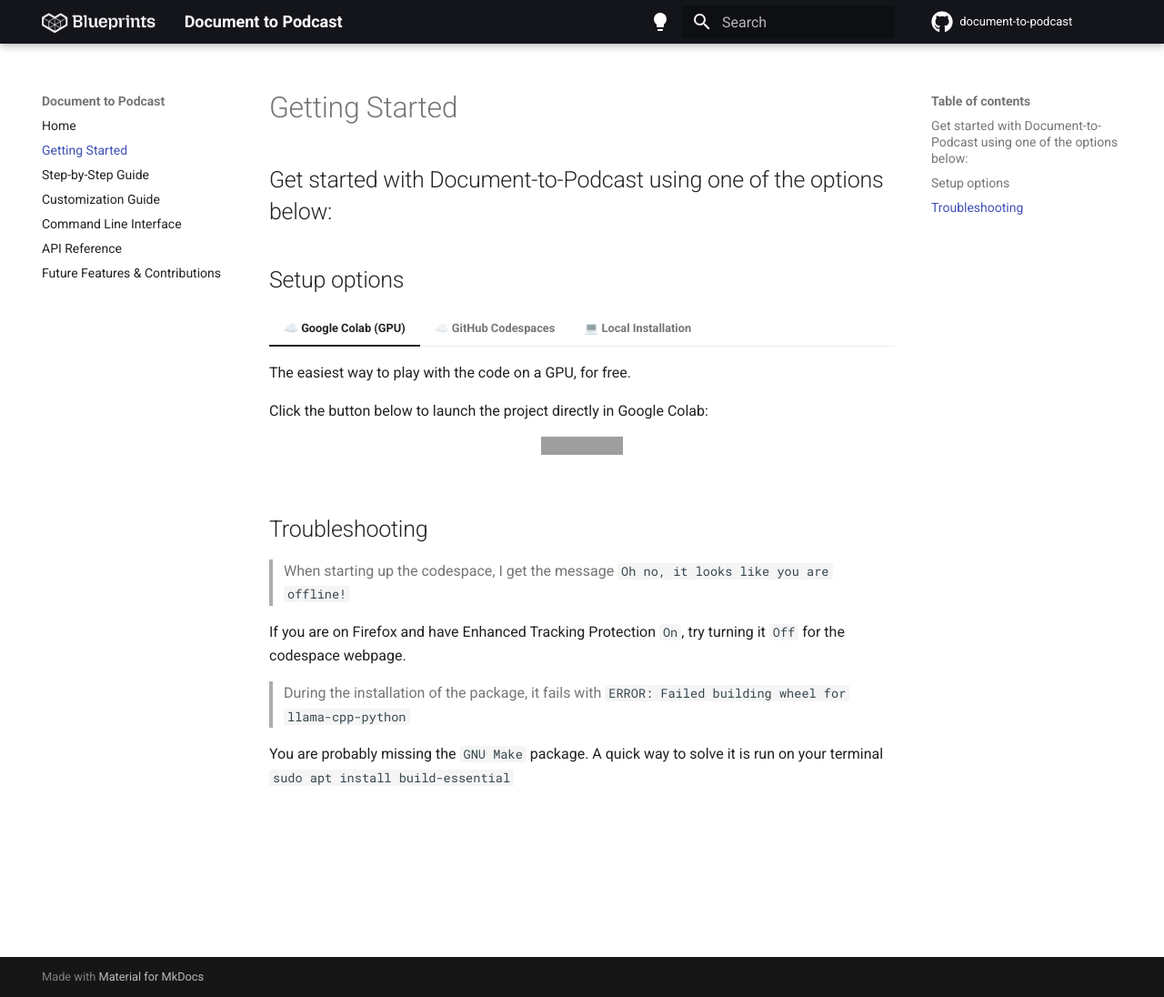
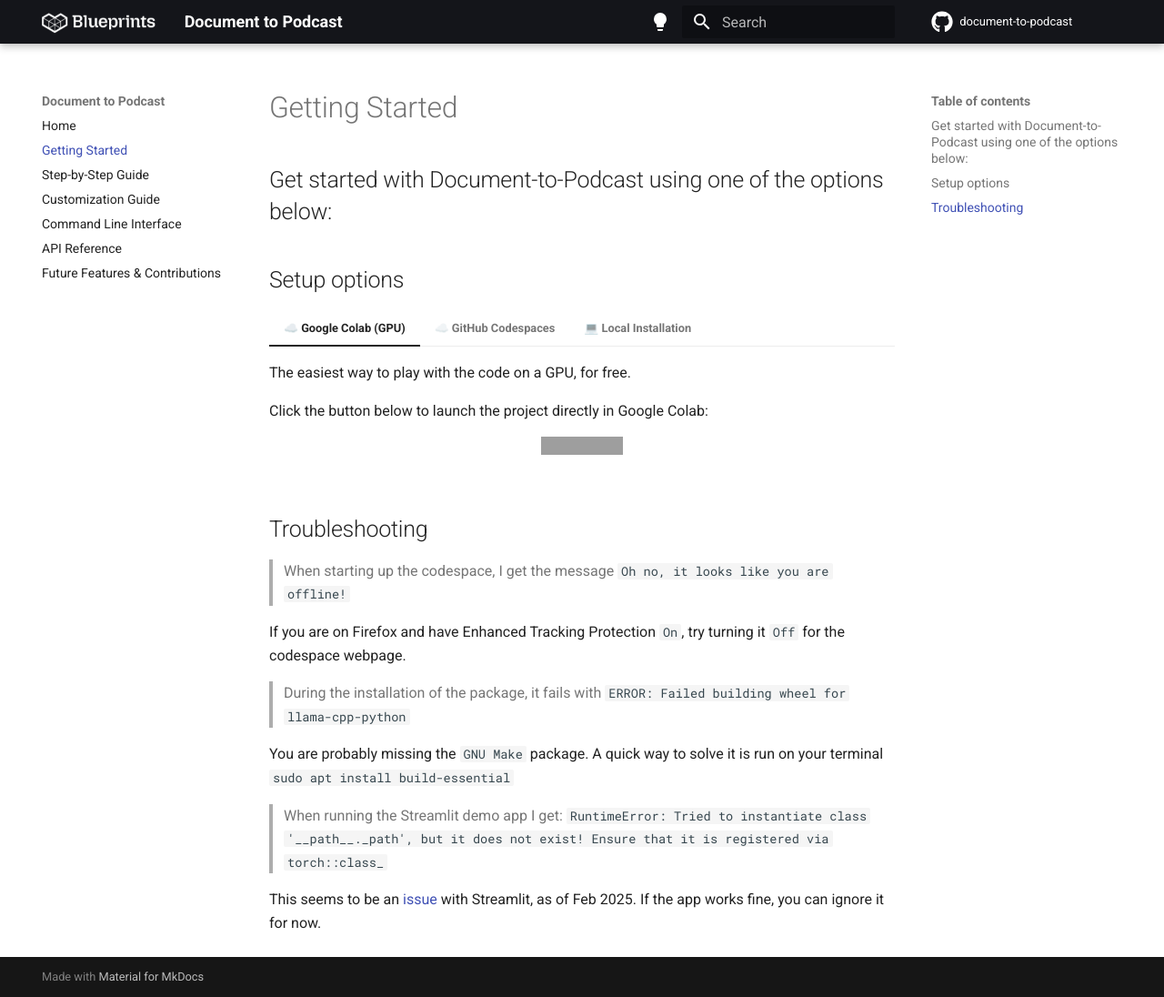
Before and after one commit to Ma-ni-sh565/document-to-podcast, an MkDocs documentation site: the page built from docs/getting-started.md, in a window 1280 px wide and 1096 px high. Shown: the whole window at 91% size. Built offline with MkDocs 1.6.1 and Material for MkDocs 9.7.7, drawn with Linux system fonts in a browser that asks for light colours; comment, search, counter and statistics services are not loaded; grey boxes are pictures that could not be loaded.

Commit message:
Add reference of streamlit bug to troubleshooting docs (#105)
* Add to troubleshooting

* Add reference to Troubleshooting in README

* Fix url

```diff
--- a/docs/getting-started.md
+++ b/docs/getting-started.md
@@ -66,3 +66,7 @@ If you are on Firefox and have Enhanced Tracking Protection `On`, try turning it
 > During the installation of the package, it fails with `ERROR: Failed building wheel for llama-cpp-python`
 
 You are probably missing the `GNU Make` package. A quick way to solve it is run on your terminal `sudo apt install build-essential`
+
+> When running the Streamlit demo app I get: `RuntimeError: Tried to instantiate class '__path__._path', but it does not exist! Ensure that it is registered via torch::class_`
+
+This seems to be an [issue](https://discuss.streamlit.io/t/message-error-about-torch/90886) with Streamlit, as of Feb 2025. If the app works fine, you can ignore it for now.
```
Also changed, not shown: README.md (+4 -0 lines).
